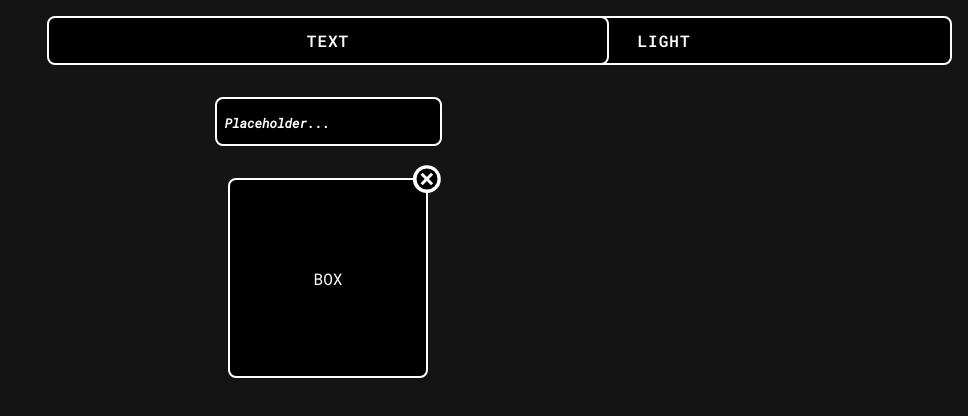
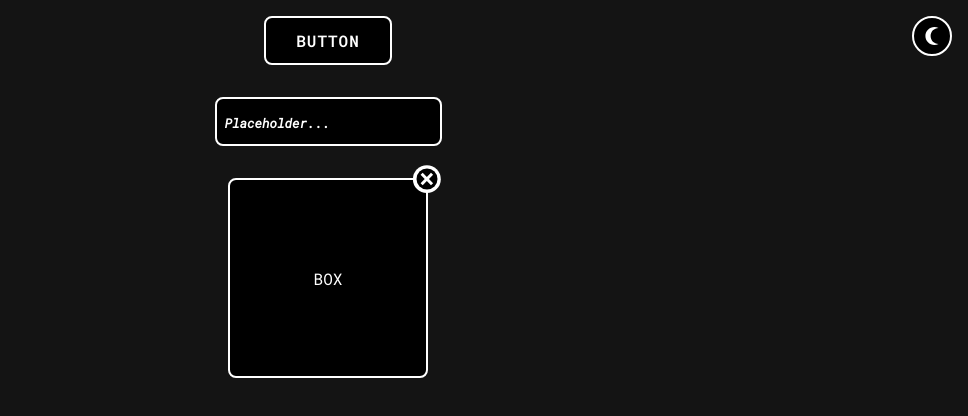
Before and after one commit to ameal-dev/my-components, a Next.js app: page / in a window 1280 px wide. Shown: the top 416 px of the page, without its empty margins (312-1280 px from the left). Built offline with nearby package versions, Linux system fonts and the light colour scheme.

Commit message:
created and added crescent moon icon

```diff
--- a/components/_atoms.tsx
+++ b/components/_atoms.tsx
@@ -121,23 +121,29 @@ export const ButtonOne = styled.button<{
 	left?: string;
 	right?: string;
 	bottom?: string;
+	height?: string;
 	width?: string;
+	radius?: string;
 	margin?: string;
 }>`
 	padding: ${({ padding }) => (padding ? padding : "0.75rem 2rem")};
 	margin: ${({ margin }) => (margin ? margin : "")};
 	top: ${({ top }) => (top ? top : "")};
+	display: flex;
+	justify-content: center;
+	align-items: center;
 	right: ${({ right }) => (right ? right : "")};
 	bottom: ${({ bottom }) => (bottom ? bottom : "")};
 	left: ${({ left }) => (left ? left : "")};
 	max-width: 50%;
+	height: ${({ height }) => (height ? height : "")};
 	width: 45%;
 	border: 2px solid ${({ dark }) => (dark ? "white" : "black")};
 	font-size: 1rem;
 	font-family: "Roboto Mono", monospace;
 	width: ${({ width }) => (width ? width : "")};
 	letter-spacing: 1px;
-	border-radius: 0.5rem;
+	border-radius: ${({ radius }) => (radius ? radius : "0.5rem")};
 	position: ${({ absolute }) => (absolute ? "absolute" : "relative")};
 	cursor: pointer;
 	box-shadow: ${({ dark }) =>
--- a/pages/index.tsx
+++ b/pages/index.tsx
@@ -26,12 +26,22 @@ export default function Home() {
 				absolute
 				top={"0"}
 				right={"0"}
+				radius='50%'
+				padding='0'
+				width='2.5rem'
+				height='2.5rem'
 				margin={"1rem 1rem 0 0"}
 				onClick={switchDarkMode}
 			>
-				{modeText}
+				<img
+					src='./svg/icon__moon_crescent.svg'
+					alt='switch dark mode'
+					width='20rem'
+				/>
 			</ButtonOne>
-			<ButtonOne dark={darkMode}>TEXT</ButtonOne>
+			<ButtonOne dark={darkMode} width='8rem'>
+				BUTTON
+			</ButtonOne>
 			<Spacer height='2rem' />
 			<InputOne
 				type={"text"}
```
Also changed, not shown: public/svg/icon__moon_crescent.svg (added).
